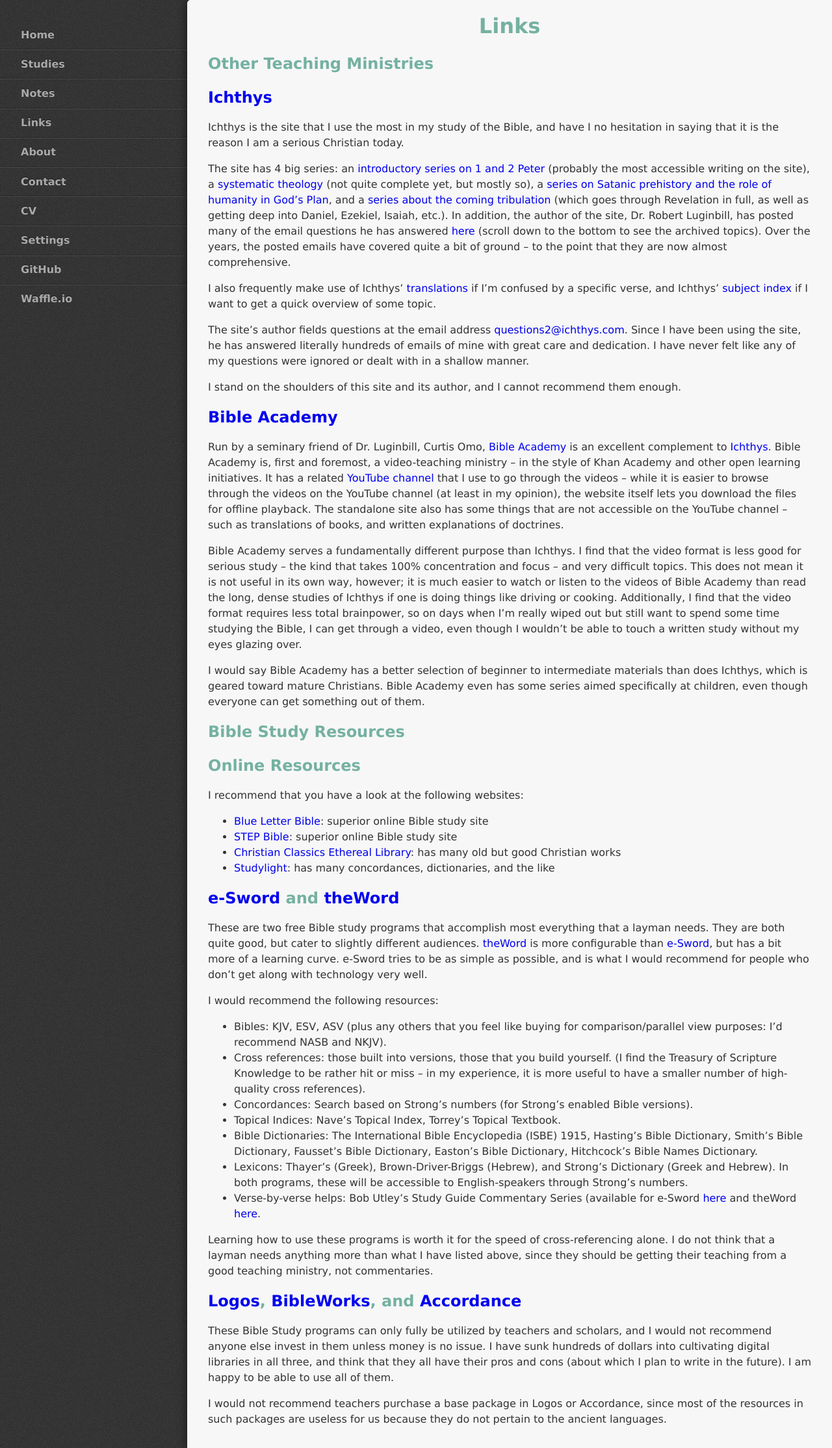
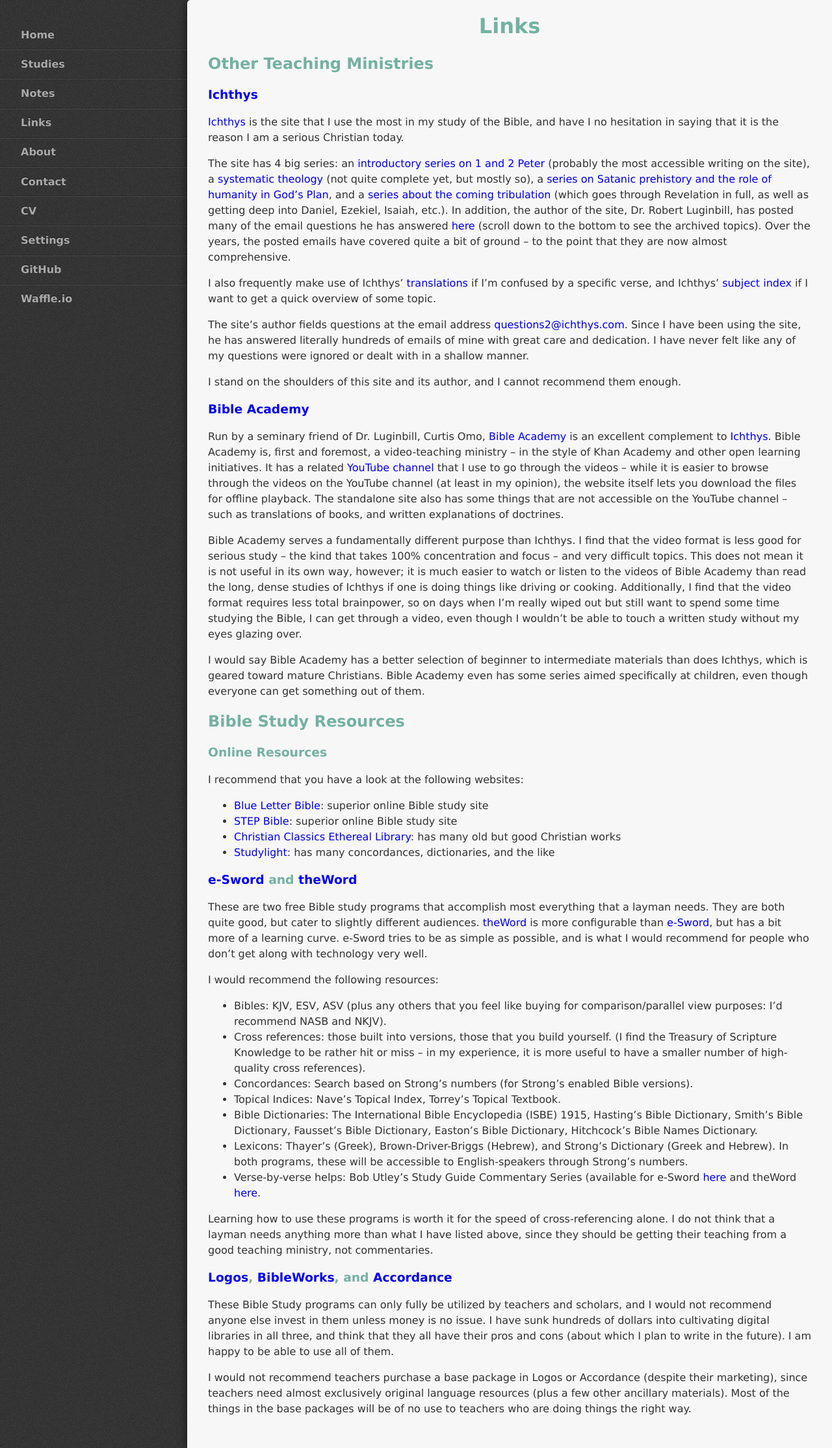
Before and after one commit to StevenTammen/chrya.com, a Jekyll site: the page built from pages/links.md, in a window 1280 px wide. Shown: the whole page at 65% size. Built offline with Jekyll 4.4.1, drawn with Linux system fonts in a browser that asks for light colours.

Commit message:
Update links.md

```diff
--- a/pages/links.md
+++ b/pages/links.md
@@ -8,9 +8,9 @@ title: Links
 
 ## Other Teaching Ministries
 
-## [Ichthys](http://ichthys.com)
+### [Ichthys](http://ichthys.com)
 
-Ichthys is the site that I use the most in my study of the Bible, and have I no hesitation in saying that it is the reason I am a serious Christian today.
+[Ichthys](http://ichthys.com) is the site that I use the most in my study of the Bible, and have I no hesitation in saying that it is the reason I am a serious Christian today.
 
 The site has 4 big series: an [introductory series on 1 and 2 Peter](http://www.ichthys.com/Peter-Series-Home-Page.htm) (probably the most accessible writing on the site), a [systematic theology](http://www.ichthys.com/Bible-Basics-Home-Page.htm) (not quite complete yet, but mostly so), a [series on Satanic prehistory and the role of humanity in God's Plan](http://www.ichthys.com/Satanic-Rebellion-Home-Page.htm), and a [series about the coming tribulation](http://www.ichthys.com/Coming-Tribulation-Home-Page.htm) (which goes through Revelation in full, as well as getting deep into Daniel, Ezekiel, Isaiah, etc.). In addition, the author of the site, Dr. Robert Luginbill, has posted many of the email questions he has answered [here](http://www.ichthys.com/e-mails.htm) (scroll down to the bottom to see the archived topics). Over the years, the posted emails have covered quite a bit of ground -- to the point that they are now almost comprehensive.
 
@@ -20,7 +20,7 @@ The site's author fields questions at the email address <mailto:questions2@ichth
 
 I stand on the shoulders of this site and its author, and I cannot recommend them enough.
 
-## [Bible Academy](http://www.bibleacademyonline.com/omo/)
+### [Bible Academy](http://www.bibleacademyonline.com/omo/)
 
 Run by a seminary friend of Dr. Luginbill, Curtis Omo, [Bible Academy](http://www.bibleacademyonline.com/omo/) is an excellent complement to [Ichthys](http://ichthys.com). Bible Academy is, first and foremost, a video-teaching ministry -- in the style of Khan Academy and other open learning initiatives. It has a related [YouTube channel](https://www.youtube.com/channel/UCkp-J7VPT7NcwmuiNfD2fkg) that I use to go through the videos -- while it is easier to browse through the videos on the YouTube channel (at least in my opinion), the website itself lets you download the files for offline playback. The standalone site also has some things that are not accessible on the YouTube channel -- such as translations of books, and written explanations of doctrines.
 
@@ -30,7 +30,7 @@ I would say Bible Academy has a better selection of beginner to intermediate mat
 
 ## Bible Study Resources
 
-## Online Resources
+### Online Resources
 
 I recommend that you have a look at the following websites:
 
@@ -39,7 +39,7 @@ I recommend that you have a look at the following websites:
 - [Christian Classics Ethereal Library](http://www.ccel.org/): has many old but good Christian works
 - [Studylight](https://www.studylight.org/): has many concordances, dictionaries, and the like
 
-## [e-Sword](http://www.e-sword.net/) and [theWord](http://www.theword.net/)
+### [e-Sword](http://www.e-sword.net/) and [theWord](http://www.theword.net/)
 
 These are two free Bible study programs that accomplish most everything that a layman needs. They are both quite good, but cater to slightly different audiences. [theWord](http://www.theword.net/) is more configurable than [e-Sword](http://www.e-sword.net/), but has a bit more of a learning curve. e-Sword tries to be as simple as possible, and is what I would recommend for people who don't get along with technology very well.
 
@@ -55,8 +55,8 @@ I would recommend the following resources:
 
 Learning how to use these programs is worth it for the speed of cross-referencing alone. I do not think that a layman needs anything more than what I have listed above, since they should be getting their teaching from a good teaching ministry, not commentaries.
 
-## [Logos](https://www.logos.com/), [BibleWorks](https://bibleworks.com/), and [Accordance](https://www.accordancebible.com/)
+### [Logos](https://www.logos.com/), [BibleWorks](https://bibleworks.com/), and [Accordance](https://www.accordancebible.com/)
 
 These Bible Study programs can only fully be utilized by teachers and scholars, and I would not recommend anyone else invest in them unless money is no issue. I have sunk hundreds of dollars into cultivating digital libraries in all three, and think that they all have their pros and cons (about which I plan to write in the future). I am happy to be able to use all of them.
 
-I would not recommend teachers purchase a base package in Logos or Accordance, since most of the resources in such packages are useless for us because they do not pertain to the ancient languages.
+I would not recommend teachers purchase a base package in Logos or Accordance (despite their marketing), since teachers need almost exclusively original language resources (plus a few other ancillary materials). Most of the things in the base packages will be of no use to teachers who are doing things the right way.
```
